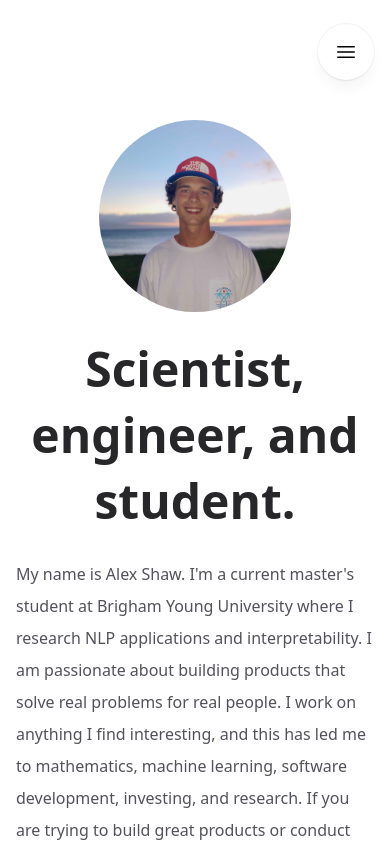
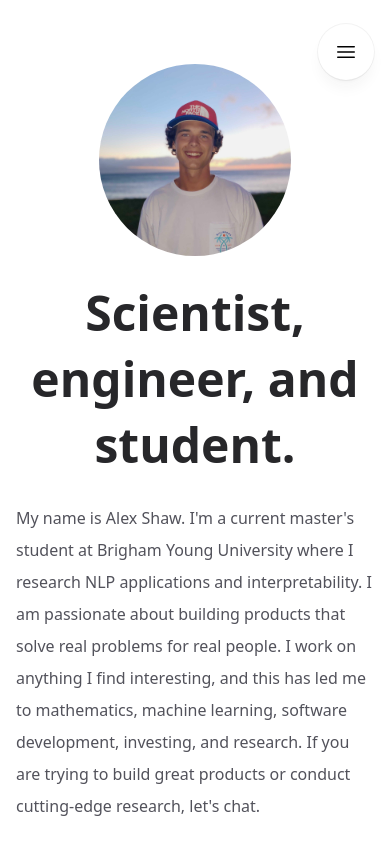
Before and after one commit to alexgshaw/personal-website, a Next.js app: page / in a window 390 px wide. Shown: the top 844 px of the page. Built offline with nearby package versions, Linux system fonts and the light colour scheme.

Commit message:
Update position of navbar on mobile.

```diff
--- a/components/navbar.tsx
+++ b/components/navbar.tsx
@@ -20,7 +20,7 @@ const NAVBAR_ITEMS: NavbarItem[] = [
 export default function Navbar(): ReactElement {
   const router = useRouter();
   return (
-    <div className="sticky top-6 z-20 flex justify-end sm:justify-center">
+    <div className="fixed inset-x-4 top-6 z-20 flex justify-end sm:sticky sm:justify-center">
       <div className="hidden rounded-full bg-white px-4 shadow-lg shadow-zinc-800/5 ring-1 ring-zinc-900/5 sm:flex">
         {NAVBAR_ITEMS.map((item) => (
           <Link href={item.href} key={item.name}>
```
